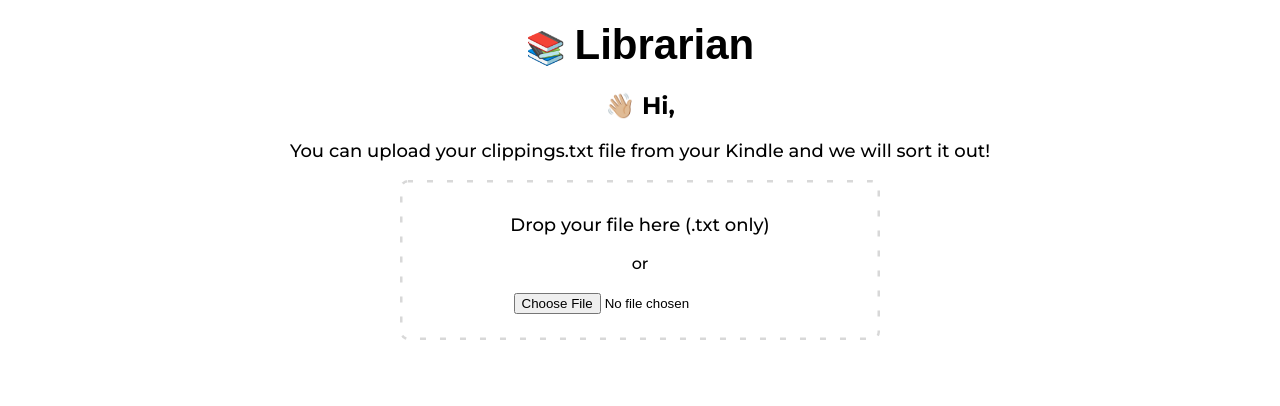
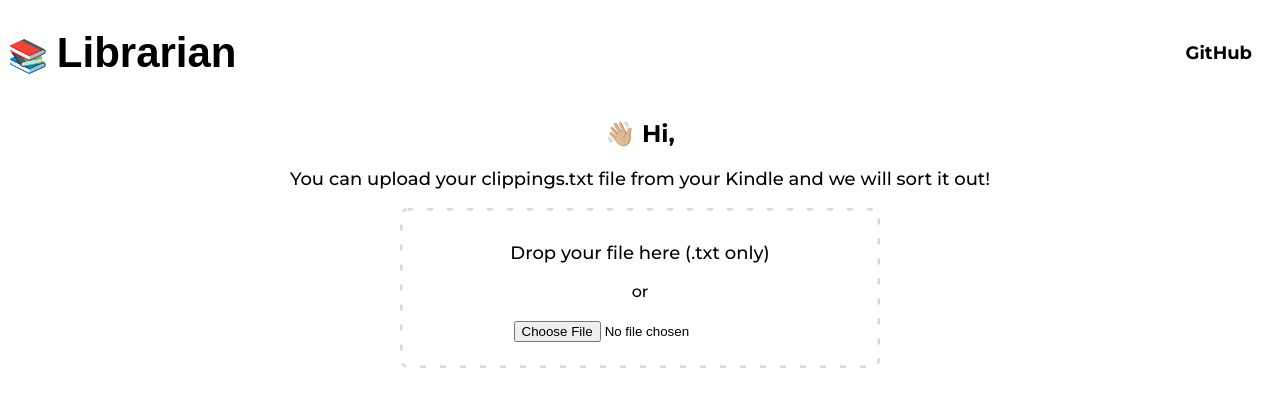
Before and after one commit to ston1x/librarian, a plain HTML site: page index.html in a window 1280 px wide. Drawn offline with Linux system fonts and the light colour scheme; a web font is replaced by a local one.

Commit message:
Add the GitHub link

```diff
--- a/index.css
+++ b/index.css
@@ -2,6 +2,15 @@ body {
   font-family: 'Montserrat', sans-serif;
   font-weight: 500;
   text-align: center;
+}
+
+.header {
+  display: flex;
+  overflow-x: auto;
+  white-space: nowrap;
+  align-items: center;
+  justify-content: space-between;
+  flex-grow: 1;
 }
 
 h2,h3,h4,h5,h6 {
@@ -14,6 +23,30 @@ h1 {
 
 p {
   font-size: 18px;
+}
+
+button {
+  display: inline-flex;
+  margin: 4px;
+  padding: 0 16px;
+  height: 40px;
+  border-radius: 8px;
+  background: white;
+  color: black;
+  font-weight: 700;
+  font-size: 18px;
+  font-family: "Montserrat", "Roboto", sans-serif;
+  cursor: pointer;
+  align-items: center;
+  justify-content: center;
+  box-sizing: border-box;
+  outline: 0;
+  border: 0;
+  /* border: 3px solid; */
+}
+
+button:active {
+  background: #FFFDE7;
 }
 
 #drop-area {
@@ -91,3 +124,9 @@ color: #D8D8D8FF;
 .text-center {
   text-align: center;
 }
+
+.flex {
+  display: flex;
+  flex-grow: 1;
+  align-items: center;
+}
--- a/index.html
+++ b/index.html
@@ -18,6 +18,7 @@
   </head>
 
   <body>
+    <div class="header">
       <h1 class="logo">
         <a href="./index.html" class="logo">
           📚
@@ -26,6 +27,14 @@
           </span>
         </a>
       </h1>
+
+      <div class="flex"></div>
+      <!-- <button>☕️ Buy me a coffee</button> -->
+      <button
+        onclick="window.open('https://github.com/ston1x/librarian', '_blank')"
+        >GitHub
+      </button>
+    </div>
     <div class="greeting">
 
       <h2>👋🏼 Hi,</h2>
```
Lines whose indentation alone changed are shown as unchanged.
